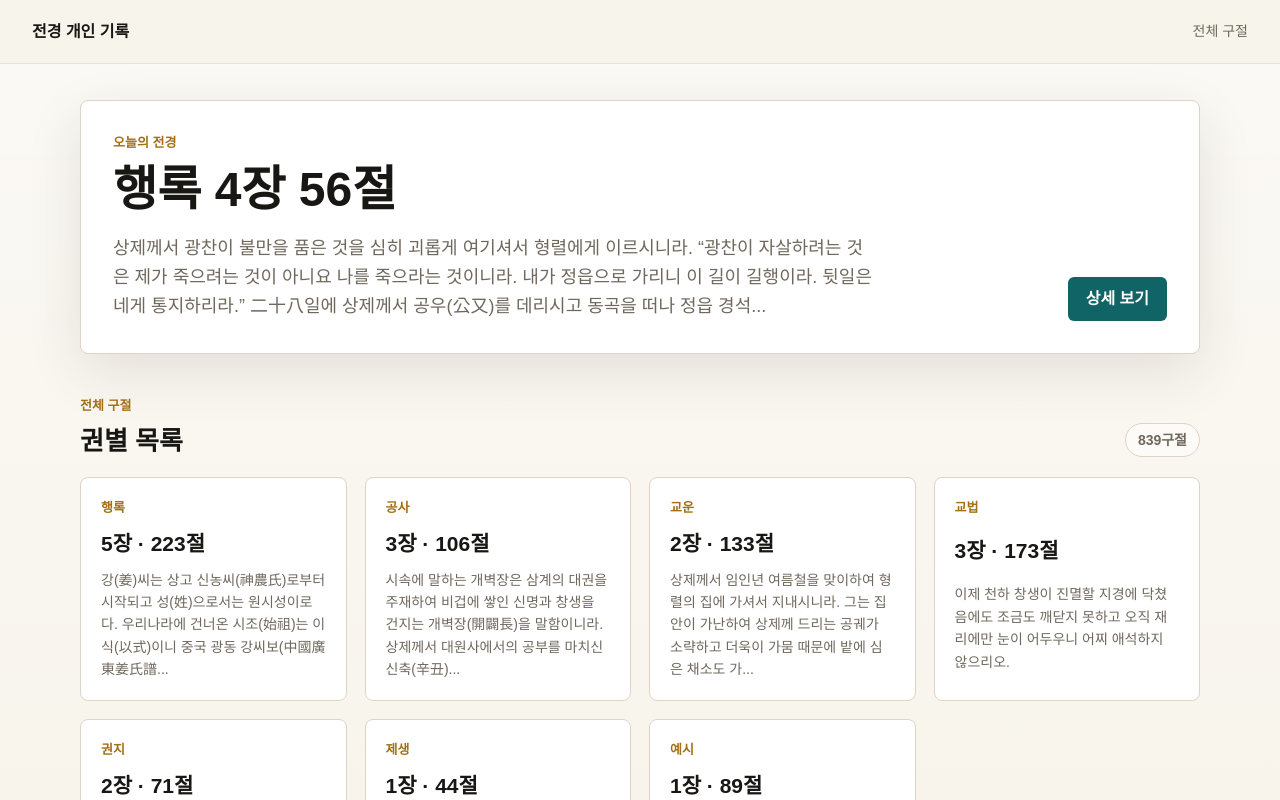
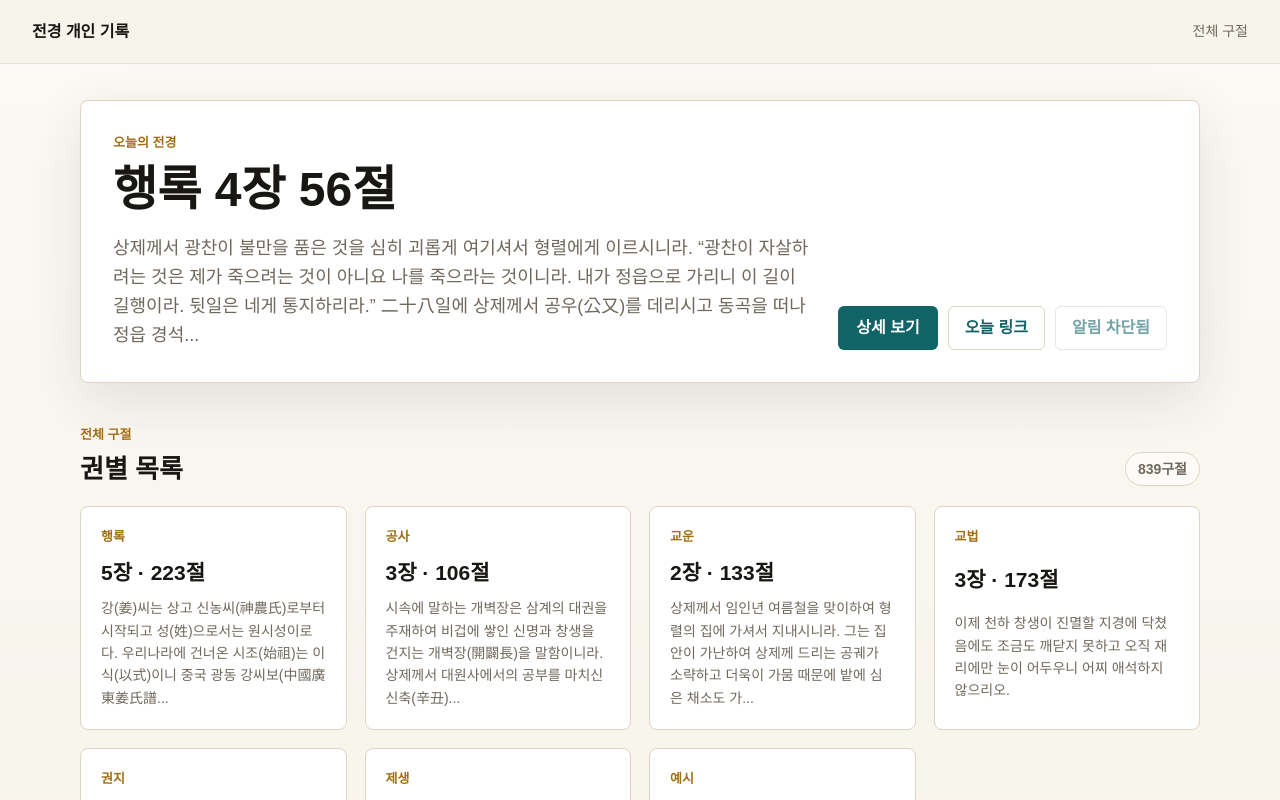
Before and after one commit to lsk7209/daeson-wiki, a Next.js app: page / in a window 1280 px wide. Shown: the top 800 px of the page. Built offline with nearby package versions, Linux system fonts and the light colour scheme.

Commit message:
Add daily reminder foundation

```diff
--- /dev/null
+++ b/app/api/daily/route.ts
@@ -0,0 +1,32 @@
+import { NextResponse } from "next/server";
+import { getDailyVerse, getVersePreview } from "@/lib/verses";
+
+export const dynamic = "force-dynamic";
+
+export function GET() {
+  const verse = getDailyVerse();
+
+  return NextResponse.json(
+    {
+      date: new Intl.DateTimeFormat("en-CA", {
+        timeZone: "Asia/Seoul",
+        year: "numeric",
+        month: "2-digit",
+        day: "2-digit",
+      }).format(new Date()),
+      verse: verse
+        ? {
+            id: verse.id,
+            title: verse.title,
+            preview: getVersePreview(verse.text, 140),
+            url: `/verses/${verse.id}`,
+          }
+        : null,
+    },
+    {
+      headers: {
+        "Cache-Control": "no-store",
+      },
+    },
+  );
+}
--- /dev/null
+++ b/app/daily-reminder.tsx
@@ -0,0 +1,80 @@
+"use client";
+
+import { useEffect, useState } from "react";
+
+type DailyReminderProps = {
+  verseId: string;
+  title: string;
+  preview: string;
+};
+
+type ReminderState = "unsupported" | "default" | "granted" | "denied";
+
+const preferenceKey = "daeson-wiki:daily-reminder";
+
+export default function DailyReminder({
+  verseId,
+  title,
+  preview,
+}: DailyReminderProps) {
+  const [state, setState] = useState<ReminderState>("unsupported");
+  const [enabled, setEnabled] = useState(false);
+
+  useEffect(() => {
+    if (!("Notification" in window) || !("serviceWorker" in navigator)) {
+      setState("unsupported");
+      return;
+    }
+
+    navigator.serviceWorker.register("/sw.js").catch(() => undefined);
+    setState(Notification.permission as ReminderState);
+    setEnabled(window.localStorage.getItem(preferenceKey) === "enabled");
+  }, []);
+
+  if (state === "unsupported") {
+    return null;
+  }
+
+  const label =
+    state === "granted" && enabled
+      ? "오늘 알림"
+      : state === "denied"
+        ? "알림 차단됨"
+        : "알림 켜기";
+
+  return (
+    <button
+      className="secondary-link"
+      disabled={state === "denied"}
+      type="button"
+      onClick={async () => {
+        const permission =
+          Notification.permission === "granted"
+            ? "granted"
+            : await Notification.requestPermission();
+
+        setState(permission as ReminderState);
+
+        if (permission !== "granted") {
+          return;
+        }
+
+        window.localStorage.setItem(preferenceKey, "enabled");
+        setEnabled(true);
+
+        const registration = await navigator.serviceWorker.ready;
+        await registration.showNotification(title, {
+          body: preview,
+          icon: "/icon.svg",
+          badge: "/icon.svg",
+          tag: `daily-${verseId}`,
+          data: {
+            url: `/verses/${verseId}`,
+          },
+        });
+      }}
+    >
+      {label}
+    </button>
+  );
+}
--- a/app/globals.css
+++ b/app/globals.css
@@ -145,6 +145,13 @@ h3 {
   font-size: 18px;
 }
 
+.daily-actions {
+  display: flex;
+  flex-wrap: wrap;
+  justify-content: flex-end;
+  gap: 10px;
+}
+
 .primary-link {
   display: inline-flex;
   align-items: center;
@@ -159,6 +166,30 @@ h3 {
 
 .primary-link:hover {
   background: var(--accent-dark);
+}
+
+.secondary-link {
+  display: inline-flex;
+  align-items: center;
+  justify-content: center;
+  min-height: 44px;
+  border: 1px solid var(--line);
+  border-radius: 6px;
+  padding: 0 16px;
+  color: var(--accent);
+  background: rgba(255, 255, 255, 0.72);
+  cursor: pointer;
+  font-weight: 800;
+}
+
+.secondary-link:disabled {
+  cursor: not-allowed;
+  opacity: 0.58;
+}
+
+.secondary-link:hover:not(:disabled) {
+  border-color: rgba(17, 100, 102, 0.44);
+  background: #fff;
 }
 
 .index-heading {
@@ -448,6 +479,14 @@ li p {
     padding: 22px;
   }
 
+  .daily-actions {
+    justify-content: stretch;
+  }
+
+  .daily-actions > * {
+    flex: 1 1 140px;
+  }
+
   h1 {
     font-size: 32px;
   }
--- a/app/page.tsx
+++ b/app/page.tsx
@@ -1,4 +1,5 @@
 import Link from "next/link";
+import DailyReminder from "@/app/daily-reminder";
 import {
   getBookSummaries,
   getDailyVerse,
@@ -31,9 +32,19 @@ export default function HomePage() {
           )}
         </div>
         {today ? (
-          <Link className="primary-link" href={`/verses/${today.id}`}>
-            상세 보기
-          </Link>
+          <div className="daily-actions">
+            <Link className="primary-link" href={`/verses/${today.id}`}>
+              상세 보기
+            </Link>
+            <Link className="secondary-link" href="/today">
+              오늘 링크
+            </Link>
+            <DailyReminder
+              preview={getVersePreview(today.text, 140)}
+              title={today.title}
+              verseId={today.id}
+            />
+          </div>
         ) : null}
       </section>
 
--- /dev/null
+++ b/app/today/route.ts
@@ -0,0 +1,11 @@
+import { NextResponse } from "next/server";
+import { getDailyVerse } from "@/lib/verses";
+
+export const dynamic = "force-dynamic";
+
+export function GET(request: Request) {
+  const verse = getDailyVerse();
+  const url = new URL(verse ? `/verses/${verse.id}` : "/", request.url);
+
+  return NextResponse.redirect(url);
+}
```
Also changed, not shown: public/sw.js (+41 -1 lines), public/manifest.webmanifest, 1 other file (tests, documents, lock files or other folders).
